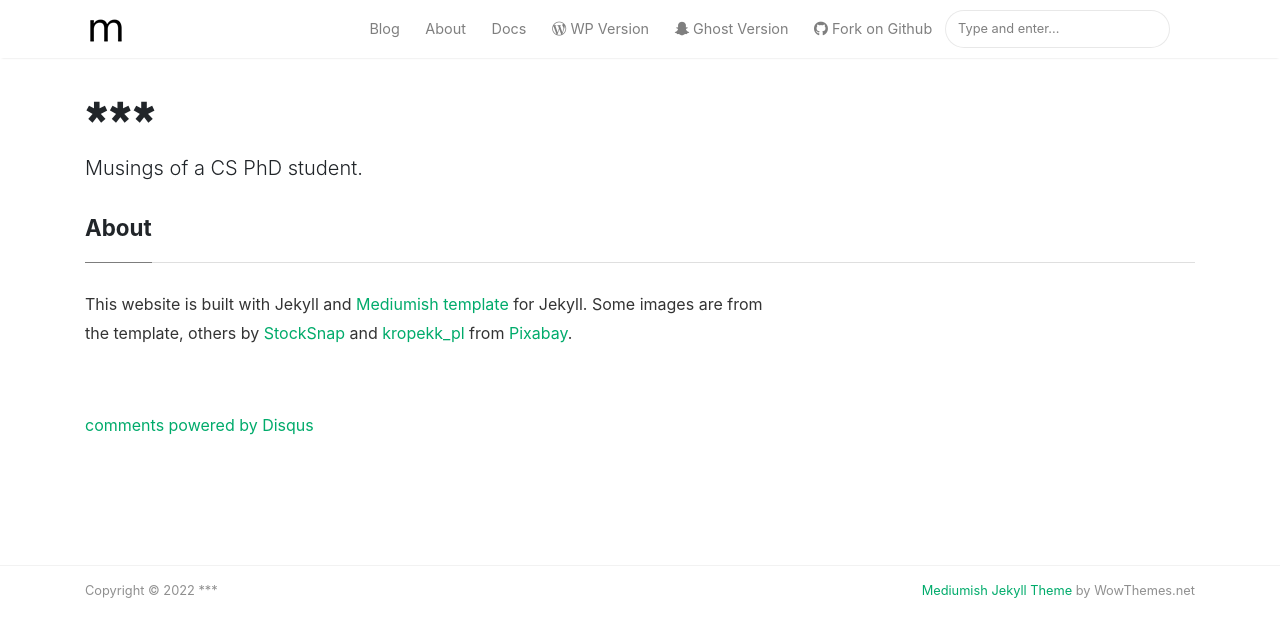
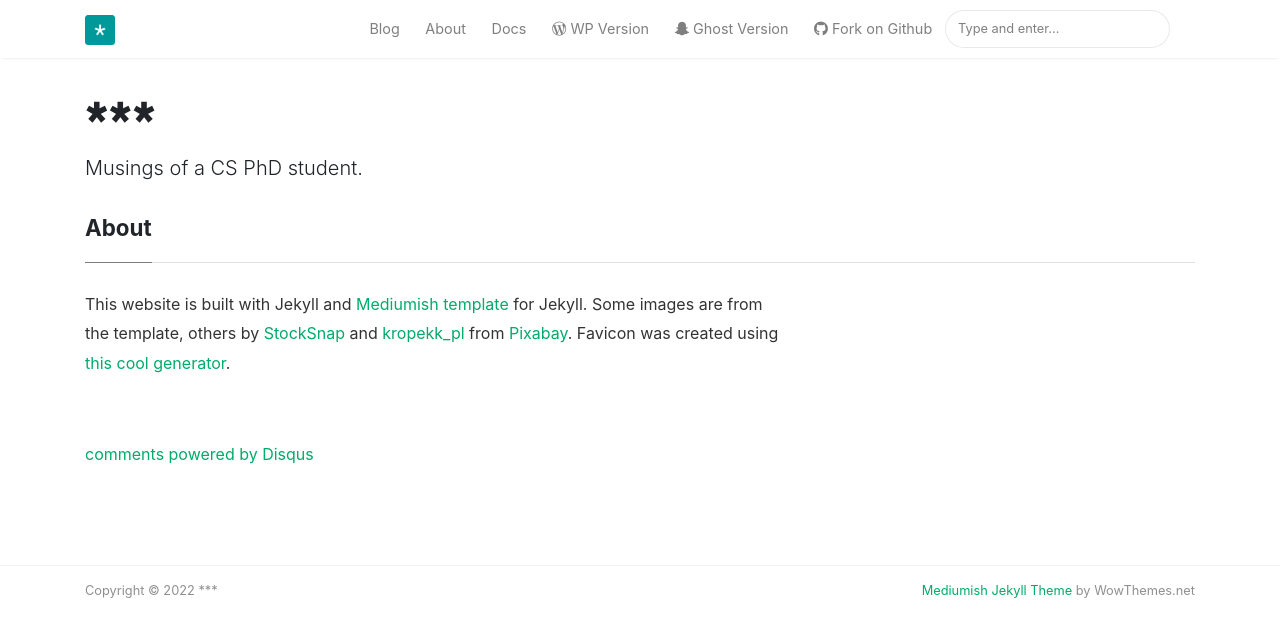
Before and after one commit to r02b/r02b.github.io, a Jekyll site: the page built from _pages/about.md, in a window 1280 px wide. Shown: the top 637 px of the page. Built offline with Jekyll 4.4.1, drawn with Linux system fonts in a browser that asks for light colours; nearby versions of some CDN libraries; comment, search, counter and statistics services are not loaded.

Commit message:
More adjustments

```diff
--- a/_config.yml
+++ b/_config.yml
@@ -2,8 +2,8 @@
 name: "***"
 title: "Noga H. Rotman's Code Blog"
 description: "Musings of a CS PhD student."
-logo: 'assets/images/logo.png'
-favicon: 'assets/images/logo.png'
+logo: 'assets/images/favicon-32x32.png'
+favicon: 'assets/images/favicon-32x32.png'
 baseurl: ''
 google_analytics: ''
 disqus: ''
--- a/_pages/about.md
+++ b/_pages/about.md
@@ -10,6 +10,7 @@ comments: true
 
 <p>This website is built with Jekyll and <a href="https://github.com/wowthemesnet/mediumish-theme-jekyll" target="_blank">Mediumish template</a> for Jekyll.
 Some images are from the template, others by <a href="https://pixabay.com/users/stocksnap-894430/?utm_source=link-attribution&amp;utm_medium=referral&amp;utm_campaign=image&amp;utm_content=924781">StockSnap</a> and <a href="https://pixabay.com/users/kropekk_pl-114936/?utm_source=link-attribution&amp;utm_medium=referral&amp;utm_campaign=image&amp;utm_content=283251">kropekk_pl</a> from <a href="https://pixabay.com/?utm_source=link-attribution&amp;utm_medium=referral&amp;utm_campaign=image&amp;utm_content=924781">Pixabay</a>.
+Favicon was created using <a href="https://favicon.io/favicon-generator/" target="_blank">this cool generator</a>.
  </p>
 </div>
 </div>
```
